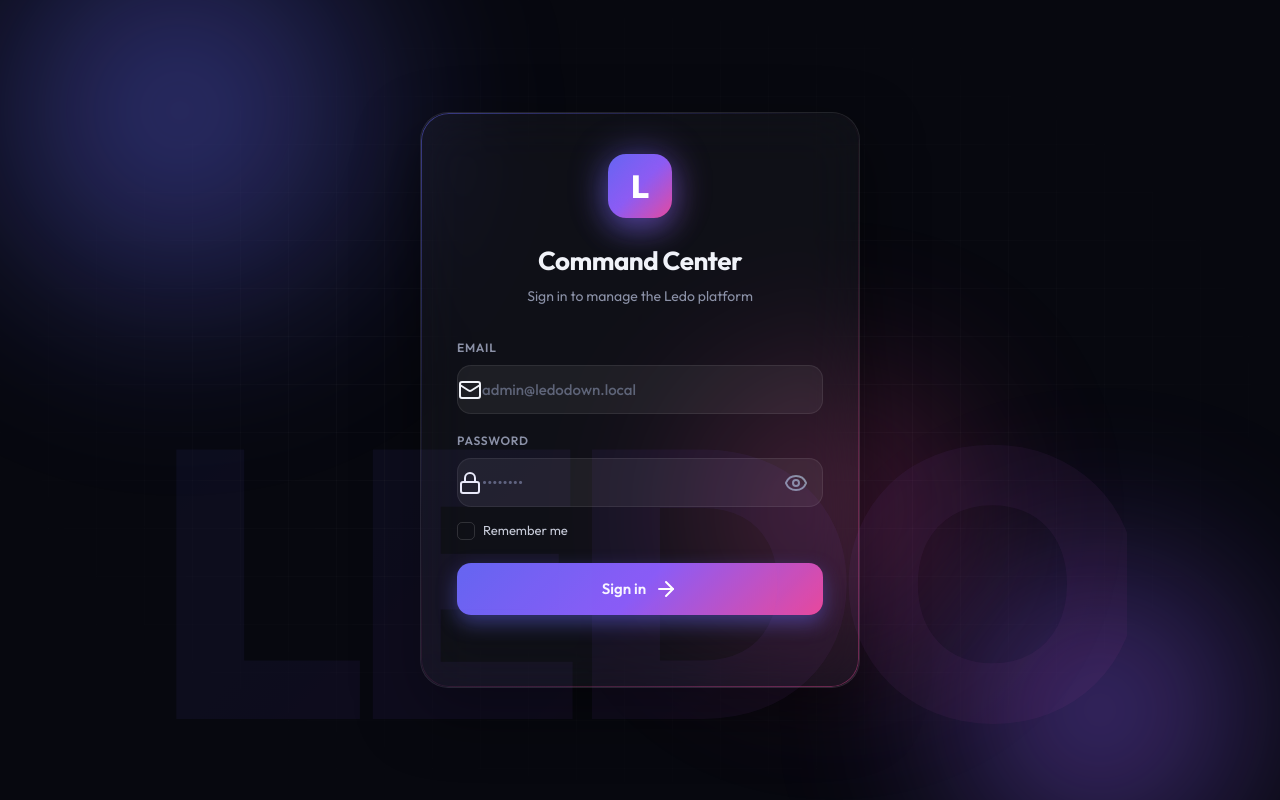
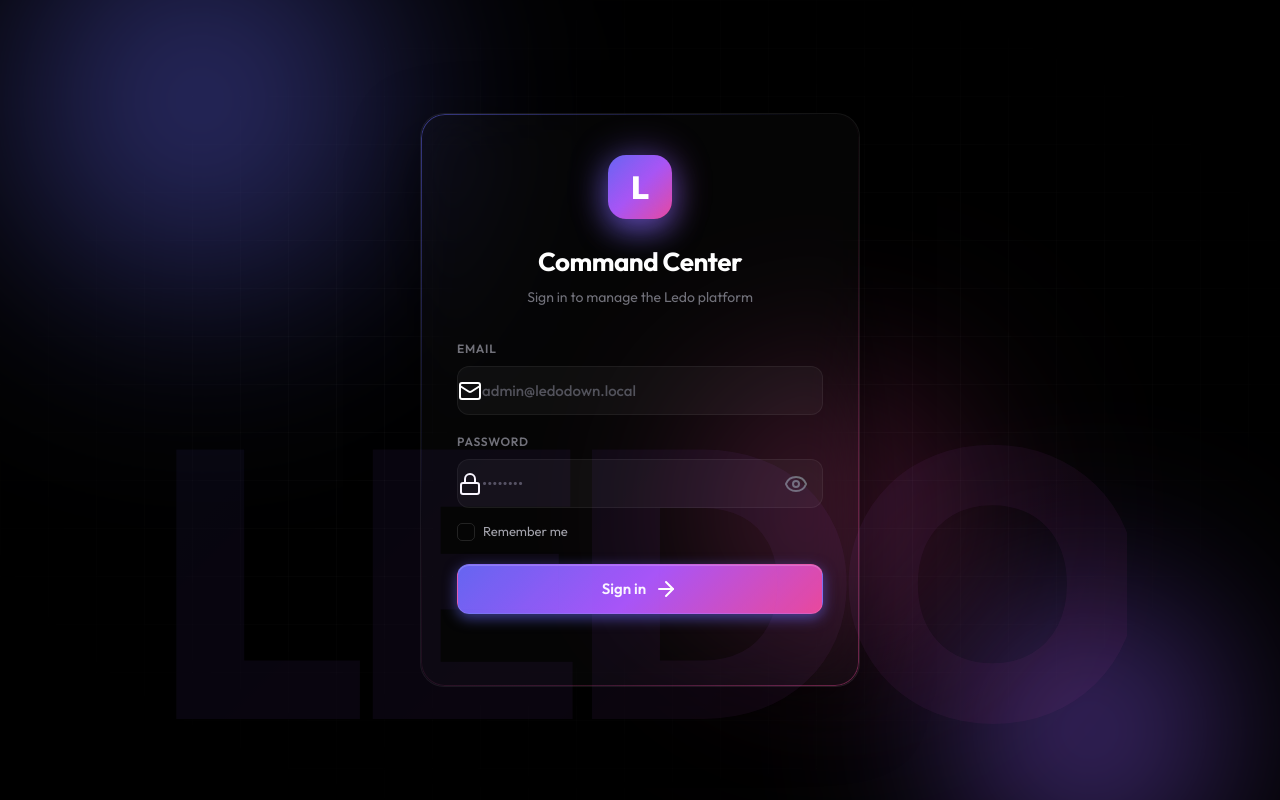
Before and after one commit to waleeed-amr/ledo-downloader, a plain HTML site: page index.html in a window 1280 px wide. Drawn offline with nearby package versions, Linux system fonts and the light colour scheme; no server answers.

Commit message:
Add files via upload

```diff
--- a/index.html
+++ b/index.html
@@ -459,7 +459,7 @@
               <form id="update-form" style="display:flex;flex-direction:column;gap:16px;margin-top:16px;">
                 <div class="form-group">
                   <label for="update-version">Version Number</label>
-                  <input type="text" id="update-version" class="input" placeholder="e.g. 4.0.0" pattern="^v?[0-9]+(\.[0-9]+){1,3}([\-+][0-9A-Za-z\.\-]+)?$" required />
+                  <input type="text" id="update-version" class="input" placeholder="e.g. 4.0.0" required />
                 </div>
                 <div class="form-group">
                   <label for="update-download-url">MediaFire Download Link</label>
--- a/style.css
+++ b/style.css
@@ -1,53 +1,55 @@
 :root {
-
-  --bg-base: #07080f;
-  --bg-1: #0b0d1a;
-  --bg-2: #11132a;
-  --bg-3: #1a1d3a;
-
-  --surface: rgba(255, 255, 255, 0.035);
-  --surface-2: rgba(255, 255, 255, 0.06);
-  --surface-3: rgba(255, 255, 255, 0.09);
-  --border: rgba(255, 255, 255, 0.08);
-  --border-strong: rgba(255, 255, 255, 0.14);
-
-  --text: #f1f3f9;
-  --text-soft: #c6cad8;
-  --muted: #8b91a7;
-  --muted-2: #5e6478;
+  /* Deeper OLED-friendly dark mode for a premium feel */
+  --bg-base: #000000;
+  --bg-1: #050505;
+  --bg-2: #0a0a0a;
+  --bg-3: #121212;
+
+  /* Enhanced Glassmorphism surfaces */
+  --surface: rgba(255, 255, 255, 0.02);
+  --surface-2: rgba(255, 255, 255, 0.04);
+  --surface-3: rgba(255, 255, 255, 0.08);
+  --border: rgba(255, 255, 255, 0.06);
+  --border-strong: rgba(255, 255, 255, 0.12);
+  --border-glow: rgba(99, 102, 241, 0.3);
+
+  --text: #ffffff;
+  --text-soft: #a1a1aa;
+  --muted: #71717a;
+  --muted-2: #52525b;
 
   --accent: #6366f1;
-  --accent-2: #8b5cf6;
+  --accent-2: #a855f7;
   --accent-3: #ec4899;
   --accent-hover: #818cf8;
-  --accent-soft: rgba(99, 102, 241, 0.18);
-  --accent-glow: rgba(99, 102, 241, 0.45);
+  --accent-soft: rgba(99, 102, 241, 0.15);
+  --accent-glow: rgba(99, 102, 241, 0.6);
 
   --success: #10b981;
-  --success-soft: rgba(16, 185, 129, 0.18);
+  --success-soft: rgba(16, 185, 129, 0.15);
   --warning: #f59e0b;
-  --warning-soft: rgba(245, 158, 11, 0.18);
+  --warning-soft: rgba(245, 158, 11, 0.15);
   --danger: #ef4444;
-  --danger-soft: rgba(239, 68, 68, 0.18);
-  --info: #06b6d4;
-  --info-soft: rgba(6, 182, 212, 0.18);
-
-  --gradient: linear-gradient(135deg, #6366f1 0%, #8b5cf6 50%, #ec4899 100%);
-  --gradient-soft: linear-gradient(135deg, rgba(99, 102, 241, 0.2), rgba(236, 72, 153, 0.2));
-  --gradient-cool: linear-gradient(135deg, #06b6d4 0%, #6366f1 100%);
+  --danger-soft: rgba(239, 68, 68, 0.15);
+  --info: #0ea5e9;
+  --info-soft: rgba(14, 165, 233, 0.15);
+
+  --gradient: linear-gradient(135deg, #6366f1 0%, #a855f7 50%, #ec4899 100%);
+  --gradient-soft: linear-gradient(135deg, rgba(99, 102, 241, 0.15), rgba(236, 72, 153, 0.15));
+  --gradient-cool: linear-gradient(135deg, #0ea5e9 0%, #6366f1 100%);
   --gradient-warm: linear-gradient(135deg, #f59e0b 0%, #ef4444 100%);
 
   --radius-sm: 8px;
-  --radius: 14px;
-  --radius-lg: 20px;
-  --radius-xl: 28px;
-
-  --shadow-sm: 0 2px 6px rgba(0, 0, 0, 0.3);
-  --shadow: 0 10px 30px rgba(0, 0, 0, 0.35);
-  --shadow-lg: 0 24px 60px rgba(0, 0, 0, 0.5);
-  --shadow-glow: 0 0 40px rgba(99, 102, 241, 0.35);
-
-  --ease: cubic-bezier(0.22, 1, 0.36, 1);
+  --radius: 12px;
+  --radius-lg: 16px;
+  --radius-xl: 24px;
+
+  --shadow-sm: 0 2px 8px rgba(0, 0, 0, 0.4);
+  --shadow: 0 8px 24px rgba(0, 0, 0, 0.5);
+  --shadow-lg: 0 24px 64px rgba(0, 0, 0, 0.6);
+  --shadow-glow: 0 0 40px rgba(99, 102, 241, 0.25);
+
+  --ease: cubic-bezier(0.16, 1, 0.3, 1);
   --ease-snap: cubic-bezier(0.34, 1.56, 0.64, 1);
 
   --sidebar-w: 260px;
@@ -140,9 +142,9 @@ a { color: inherit; text-decoration: none; }
   opacity: 0.4;
 }
 @keyframes orbFloat {
-  0%, 100% { transform: translate(0, 0) scale(1); }
-  33%      { transform: translate(40px, -30px) scale(1.05); }
-  66%      { transform: translate(-30px, 40px) scale(0.95); }
+  0%, 100% { transform: translate(0, 0) scale(1) rotate(0deg); }
+  33%      { transform: translate(60px, -40px) scale(1.1) rotate(5deg); }
+  66%      { transform: translate(-40px, 60px) scale(0.9) rotate(-5deg); }
 }
 .grid-overlay {
   position: absolute; inset: 0;
@@ -355,16 +357,16 @@ a { color: inherit; text-decoration: none; }
   gap: 8px;
   background: var(--gradient);
   color: white;
-  border: none;
+  border: 1px solid rgba(255,255,255,0.1);
   border-radius: var(--radius);
-  padding: 14px 20px;
+  padding: 12px 24px;
   font-size: 15px;
   font-weight: 600;
   cursor: pointer;
   position: relative;
   overflow: hidden;
-  transition: transform 0.2s var(--ease), box-shadow 0.2s var(--ease);
-  box-shadow: 0 8px 20px var(--accent-glow);
+  transition: all 0.3s var(--ease);
+  box-shadow: 0 4px 14px var(--accent-glow), inset 0 1px 0 rgba(255,255,255,0.2);
   margin-top: 4px;
 }
 .btn-primary::before {
@@ -375,11 +377,11 @@ a { color: inherit; text-decoration: none; }
   transition: opacity 0.3s;
 }
 .btn-primary:hover {
-  transform: translateY(-2px);
-  box-shadow: 0 12px 28px var(--accent-glow);
+  transform: translateY(-2px) scale(1.02);
+  box-shadow: 0 8px 24px var(--accent-glow), inset 0 1px 0 rgba(255,255,255,0.3);
 }
 .btn-primary:hover::before { opacity: 1; }
-.btn-primary:active { transform: translateY(0); }
+.btn-primary:active { transform: translateY(1px) scale(0.98); }
 .btn-primary:disabled {
   opacity: 0.6;
   cursor: not-allowed;
@@ -707,9 +709,9 @@ a { color: inherit; text-decoration: none; }
   border-radius: var(--radius-lg);
   padding: 22px 22px 20px;
   overflow: hidden;
-  backdrop-filter: blur(16px);
-  -webkit-backdrop-filter: blur(16px);
-  transition: all 0.3s var(--ease);
+  backdrop-filter: blur(24px);
+  -webkit-backdrop-filter: blur(24px);
+  transition: all 0.4s var(--ease);
 }
 .kpi-card::before {
   content: "";
@@ -717,12 +719,16 @@ a { color: inherit; text-decoration: none; }
   top: 0; left: 0; right: 0;
   height: 1px;
   background: linear-gradient(90deg, transparent, var(--border-strong), transparent);
+  transition: opacity 0.4s var(--ease);
+  opacity: 0.5;
 }
 .kpi-card:hover {
-  transform: translateY(-2px);
-  border-color: var(--border-strong);
-  box-shadow: var(--shadow);
-}
+  transform: translateY(-4px) scale(1.01);
+  border-color: var(--border-glow);
+  box-shadow: 0 16px 32px rgba(0, 0, 0, 0.4), 0 0 20px var(--accent-soft);
+  background: var(--surface-2);
+}
+.kpi-card:hover::before { opacity: 1; }
 .kpi-head { display: flex; align-items: center; justify-content: space-between; margin-bottom: 16px; }
 .kpi-icon {
   width: 40px; height: 40px;
@@ -757,15 +763,21 @@ a { color: inherit; text-decoration: none; }
 .kpi-label { font-size: 13px; color: var(--muted); font-weight: 500; }
 .kpi-spark { height: 24px; margin-top: 12px; }
 
-/* Card */
 .card {
+  position: relative;
   background: var(--surface);
   border: 1px solid var(--border);
   border-radius: var(--radius-lg);
-  padding: 22px;
-  backdrop-filter: blur(16px);
-  -webkit-backdrop-filter: blur(16px);
-  transition: border-color 0.2s var(--ease);
+  padding: 24px;
+  backdrop-filter: blur(24px);
+  -webkit-backdrop-filter: blur(24px);
+  transition: all 0.4s var(--ease);
+  box-shadow: var(--shadow-sm);
+}
+.card:hover {
+  border-color: var(--border-glow);
+  box-shadow: var(--shadow), 0 0 16px var(--accent-soft);
+  transform: translateY(-2px);
 }
 .card.no-pad { padding: 0; overflow: hidden; }
 .card-head {
```
